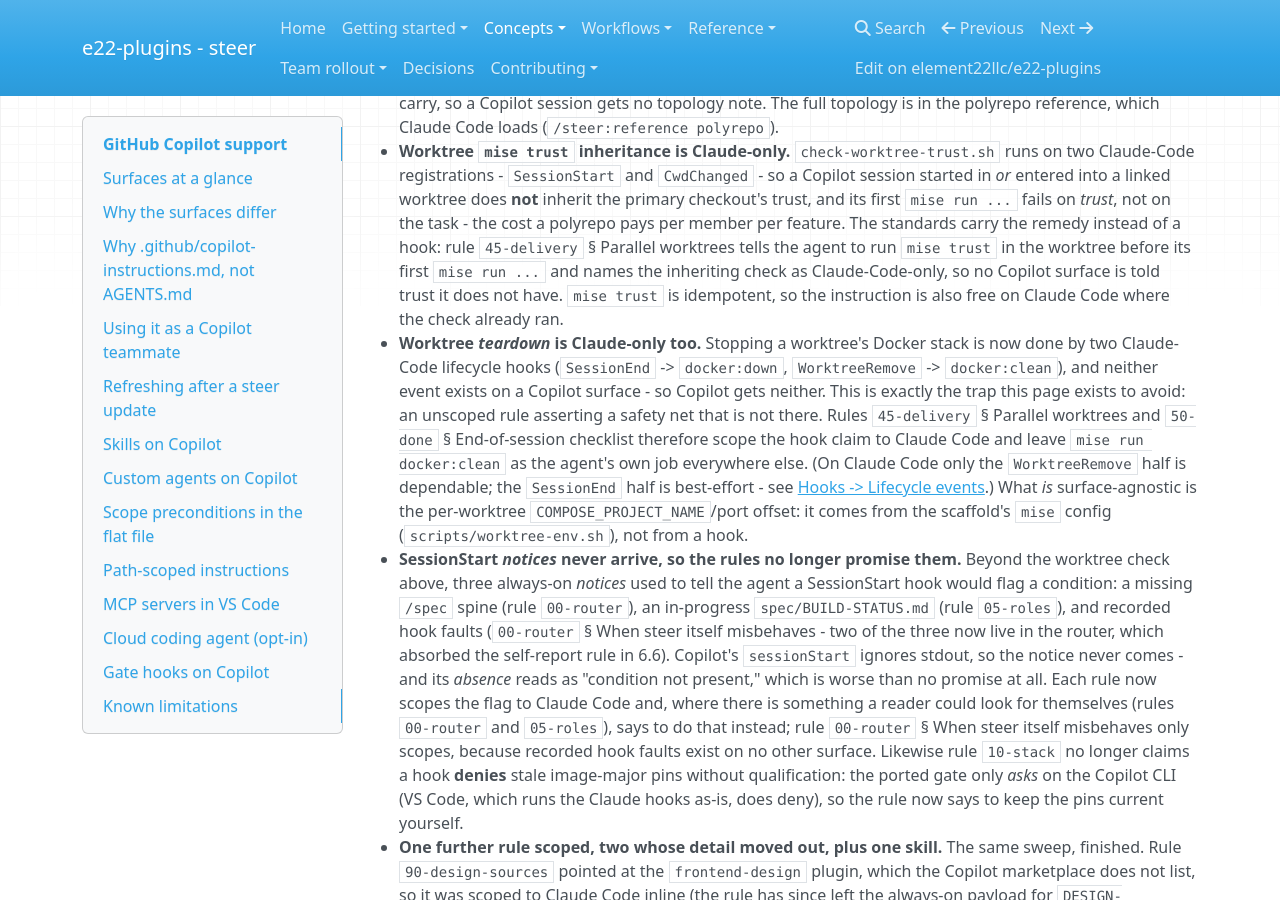
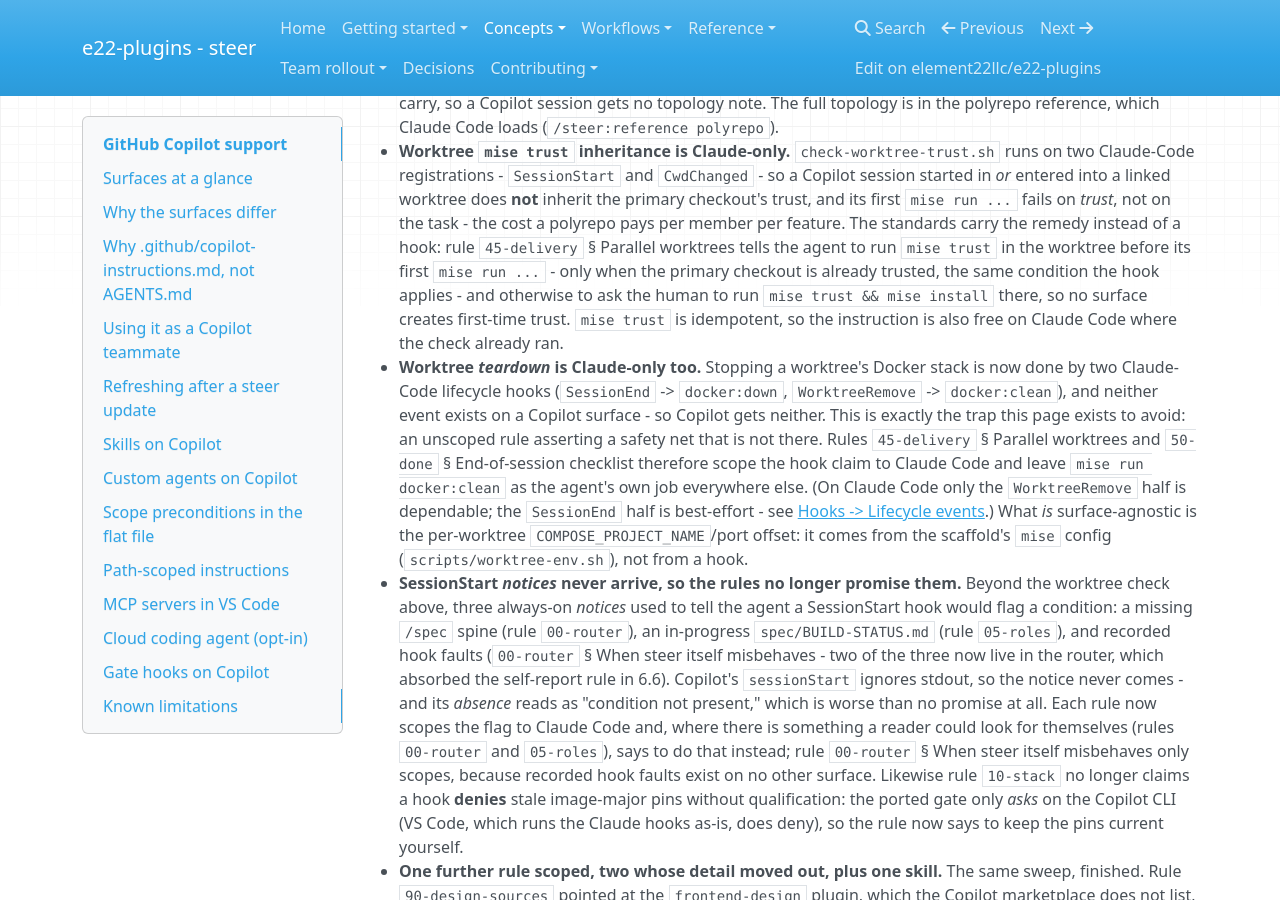
Before and after one commit to element22llc/e22-plugins, an MkDocs documentation site: the page built from docs/concepts/copilot-support.md, in a window 1280 px wide and 900 px high, scrolled down 8817 px. Built offline with MkDocs 1.6.1, drawn with Linux system fonts in a browser that asks for light colours; nearby versions of some CDN libraries.

Commit message:
fix(rules): trust a new worktree only if the primary checkout is trusted
Rule 45 said to run mise trust in any new worktree; the trust hook and
/steer:setup worktrees forbid creating trust when the primary checkout is
untrusted. Folded into the 7.1.0 cut from the pre-release audit
(ledger c110ecd73c4f).

Co-Authored-By: Claude Opus 5.5 (1M context) <noreply@anthropic.com>

```diff
--- a/docs/concepts/copilot-support.md
+++ b/docs/concepts/copilot-support.md
@@ -427,10 +427,11 @@ the standards in `.github/copilot-instructions.md`.
   inherit the primary checkout's trust, and its first `mise run ...` fails on
   *trust*, not on the task - the cost a polyrepo pays per member per feature. The
   standards carry the remedy instead of a hook: rule `45-delivery` § Parallel worktrees tells the agent
-  to run `mise trust` in the worktree before its first `mise run ...` and names the
-  inheriting check as Claude-Code-only, so no Copilot surface is told trust it does
-  not have. `mise trust` is idempotent, so the instruction is also free on Claude
-  Code where the check already ran.
+  to run `mise trust` in the worktree before its first `mise run ...` - only when
+  the primary checkout is already trusted, the same condition the hook applies -
+  and otherwise to ask the human to run `mise trust && mise install` there, so no
+  surface creates first-time trust. `mise trust` is idempotent, so the instruction
+  is also free on Claude Code where the check already ran.
 - **Worktree *teardown* is Claude-only too.** Stopping a worktree's Docker stack
   is now done by two Claude-Code lifecycle hooks (`SessionEnd` -> `docker:down`,
   `WorktreeRemove` -> `docker:clean`), and neither event exists on a Copilot
```
Also changed, not shown: plugins/steer/rules/45-delivery.md (+5 -3 lines), plugins/steer/templates/github/copilot-instructions.md (+5 -3 lines), 2 other files.
